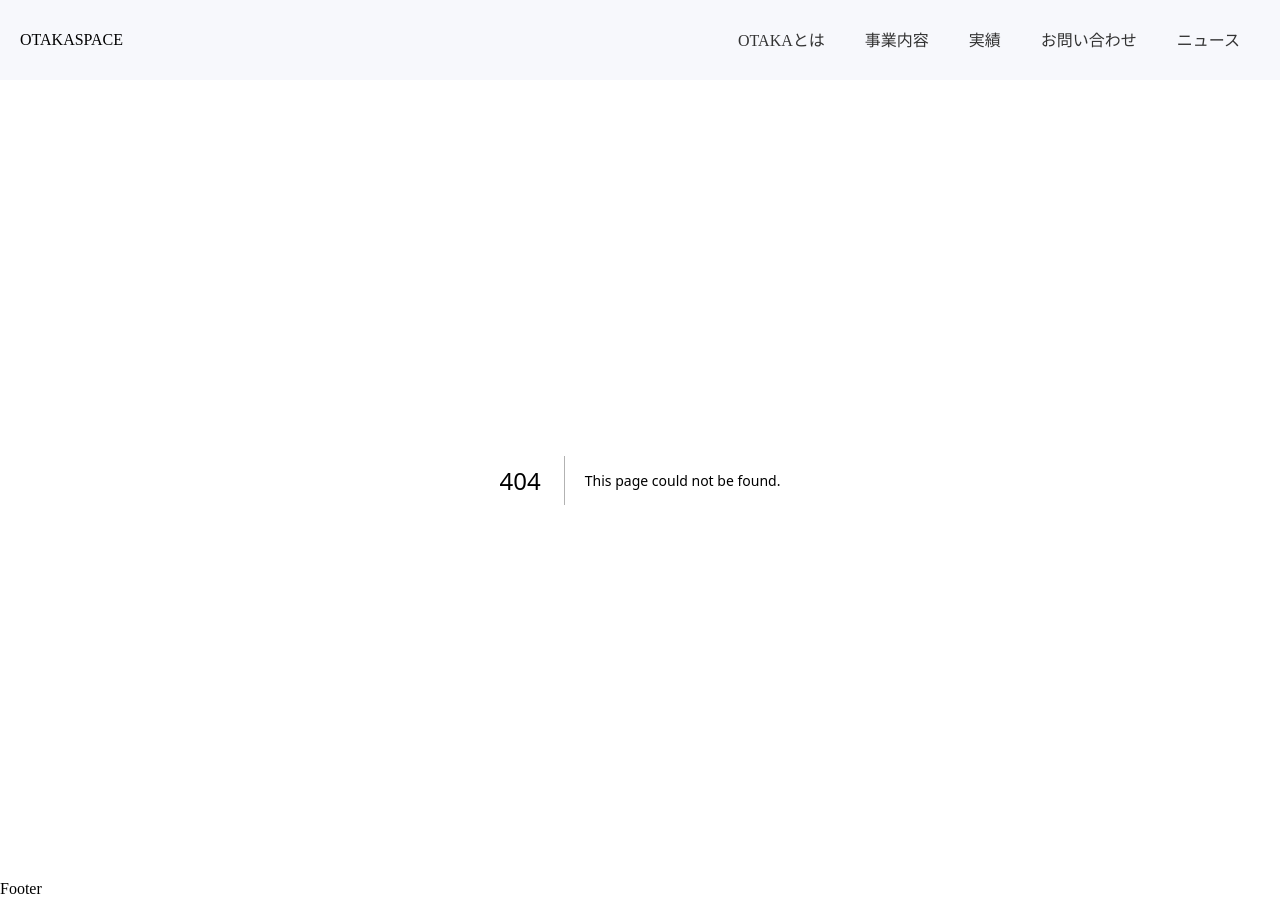
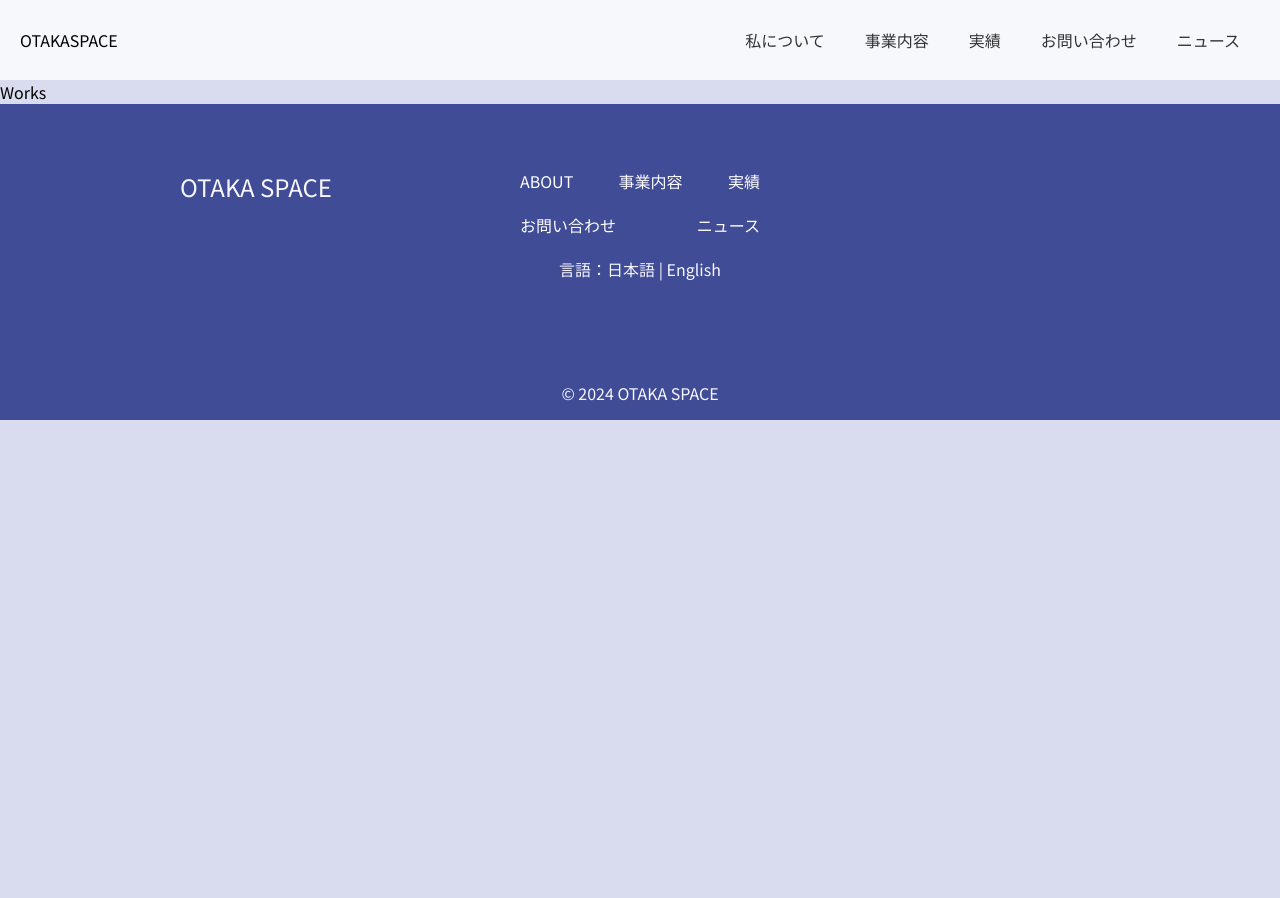
Before and after one commit to otakaaaa/otaka-space, a Next.js app: page /works in a window 1280 px wide. Before the commit this address had no page. After the commit the page ends 800 px from the top, so only its background shows below. Built offline with nearby package versions, Linux system fonts and the light colour scheme.

Commit message:
#4 フッター作成

```diff
--- a/src/app/layout.tsx
+++ b/src/app/layout.tsx
@@ -2,7 +2,13 @@ import type { Metadata } from "next";
 import "./globals.css";
 import Header from "@/components/Header";
 import Footer from "@/components/Footer";
+import { Noto_Sans_JP } from "next/font/google";
 
+const noto = Noto_Sans_JP({
+  weight: ["400", "700"],
+  style: 'normal',
+  subsets: ['latin'],
+})
 
 export const metadata: Metadata = {
   title: "OTAKA SPACES",
@@ -16,7 +22,7 @@ export default function RootLayout({
 }>) {
   return (
     <html lang="jp">
-      <body>
+      <body className={noto.className}>
         <Header />
         {children}
         <Footer />
--- /dev/null
+++ b/src/app/works/page.tsx
@@ -0,0 +1,9 @@
+import './page.module.css';
+
+export default function Works() {
+  return (
+    <>
+      <div>Works</div>
+    </>
+  );
+}
--- a/src/components/Footer.module.css
+++ b/src/components/Footer.module.css
@@ -0,0 +1,39 @@
+.footerArea {
+  background-color: #404C96;
+  color: #F7F6FF;
+}
+
+.footerWrapper {
+  display: flex;
+  justify-content: space-between;
+  padding-top: 65px;
+  margin: 0 520px 0 180px;
+}
+
+.logo {
+  font-size: 24px;
+}
+
+.footerLinks {
+  display: flex;
+  width: 240px;
+  justify-content: space-between;
+  flex-wrap: wrap;
+}
+
+.footerLink {
+  text-decoration: none;
+  color: #fff;
+  margin-bottom: 20px;
+}
+
+.localeArea {
+  margin: 0 auto;
+  text-align: center;
+  margin-bottom: 100px;
+}
+
+.copyRight {
+  text-align: center;
+  padding-bottom: 15px;
+}
--- a/src/components/Footer.tsx
+++ b/src/components/Footer.tsx
@@ -1,9 +1,31 @@
-import './Footer.module.css';
+import { Fragment } from 'react';
+import styles from './Footer.module.css';
+import Link from 'next/link';
+import { FooterLinks } from '@/constants/FooterLinks';
 
 export default function Footer() {
   return (
     <>
-      <div>Footer</div>
+      <footer className={styles.footerArea}>
+        <div className={styles.footerWrapper}>
+          <div className={styles.logo}>OTAKA SPACE</div>
+          <div>
+            <div className={styles.footerLinks}>
+              {
+                FooterLinks.map((link, index) => (
+                  <Fragment key={index}>
+                    <Link href={link.link} className={styles.footerLink}>{link.title}</Link>
+                  </Fragment>
+                ))
+              }
+            </div>
+            <div className={styles.localeArea}>
+              言語：<span>日本語</span> | <span>English</span>
+            </div>
+          </div>
+        </div>
+        <div className={styles.copyRight}>&copy; 2024 OTAKA SPACE</div>
+      </footer>
     </>
   );
 }
--- a/src/components/Header.module.css
+++ b/src/components/Header.module.css
@@ -22,16 +22,6 @@
   flex-direction: column;
 }
 
-.link::after {
-  content: '';
-  width: 100%;
-  height: 2px;
-  background: #333;
-  transform: scale(0, 1);
-  transform-origin: center top;
-  transition: transform 0.3s;
+.link:hover {
+  opacity: 0.7;
 }
-
-.link:hover::after {
-  transform: scale(1, 1);
-}
--- a/src/components/Header.tsx
+++ b/src/components/Header.tsx
@@ -7,9 +7,9 @@ export default function Header() {
       <header className={styles.header}>
         <div className={styles.logo}>OTAKASPACE</div>
         <div className={styles.links}>
-          <Link href={'/about'} className={styles.link}>OTAKAとは</Link>
+          <Link href={'/about'} className={styles.link}>私について</Link>
           <Link href={'/services'} className={styles.link}>事業内容</Link>
-          <Link href={'/achievements'} className={styles.link}>実績</Link>
+          <Link href={'/works'} className={styles.link}>実績</Link>
           <Link href={'/contact'} className={styles.link}>お問い合わせ</Link>
           <Link href={'/news'} className={styles.link}>ニュース</Link>
         </div>
--- /dev/null
+++ b/src/constants/FooterLinks.ts
@@ -0,0 +1,27 @@
+type FooterLinkType = {
+  title: string;
+  link: string;
+}
+
+export const FooterLinks:FooterLinkType[] = [
+  {
+    title: 'ABOUT',
+    link: '/',
+  },
+  {
+    title: '事業内容',
+    link: '/services',
+  },
+  {
+    title: '実績',
+    link: '/works',
+  },
+  {
+    title: 'お問い合わせ',
+    link: '/contact',
+  },
+  {
+    title: 'ニュース',
+    link: '/news',
+  },
+];
```
Also changed, not shown: src/app/achievements/page.tsx (deleted, +0 -9 lines), src/app/works/page.module.css (added).
